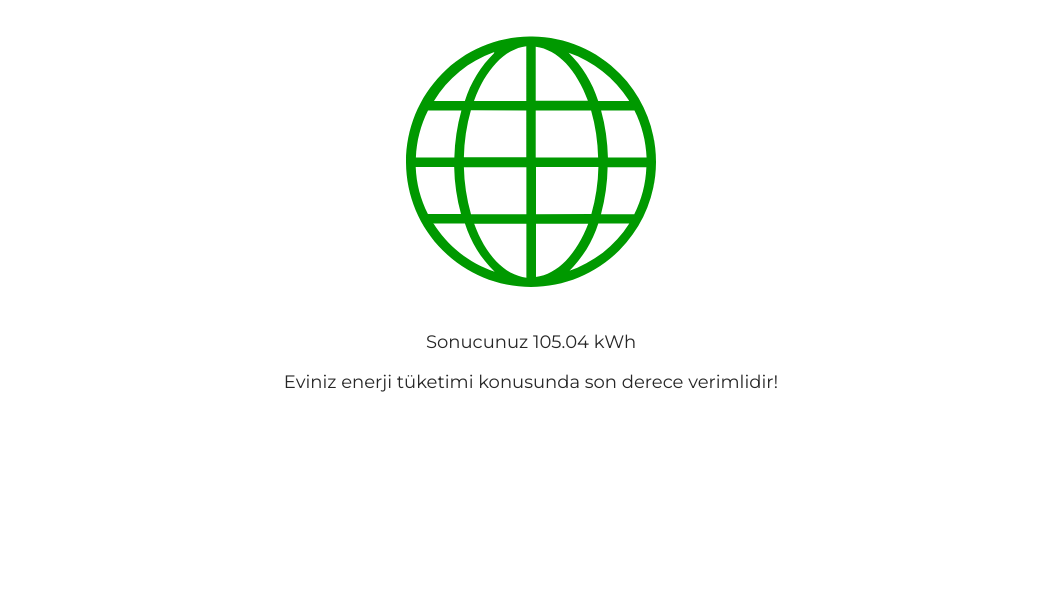
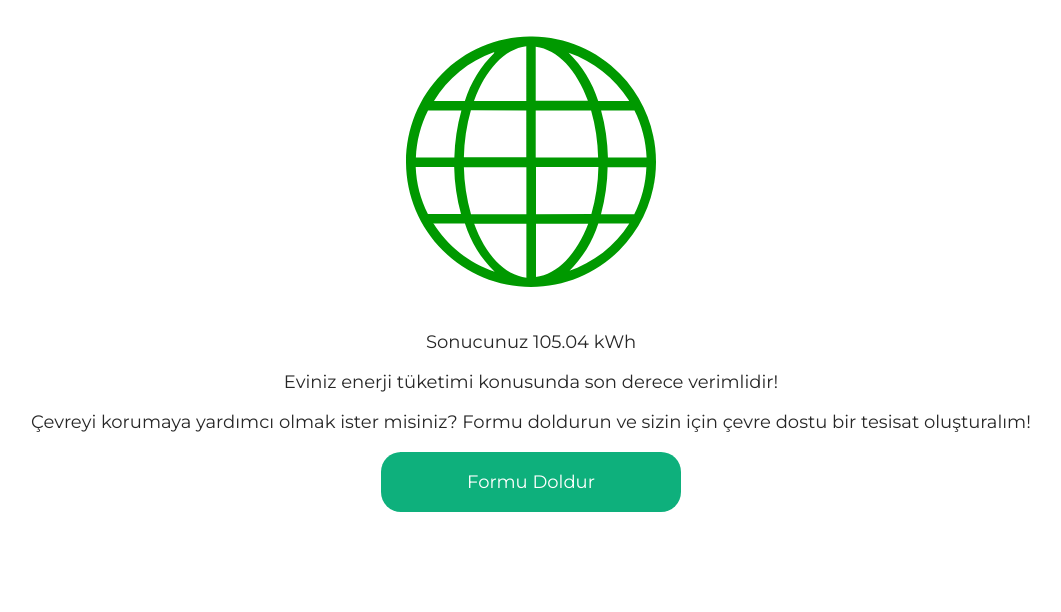
Before and after one commit to ArifCYildizer/L10, a Flask app: page /1/1/1 in a window 1280 px wide. Shown: the part 601-1213 px from the top of the page, without its empty margins (109-1170 px from the left). Before the commit the page ends 993 px from the top, so only its background shows below. Run offline with Flask 3, Linux system fonts and the light colour scheme.

Commit message:
Update end.html

```diff
--- a/L10/templates/end.html
+++ b/L10/templates/end.html
@@ -1,15 +1,15 @@
 <!doctype html>
 <html lang="en">
+
 <head>
   <meta charset="UTF-8">
-  <meta
-    name="viewport"
-    content="width=device-width, user-scalable=no, initial-scale=1.0, maximum-scale=1.0, minimum-scale=1.0"
-  >
+  <meta name="viewport"
+    content="width=device-width, user-scalable=no, initial-scale=1.0, maximum-scale=1.0, minimum-scale=1.0">
   <meta http-equiv="X-UA-Compatible" content="ie=edge">
   <link rel="stylesheet" href="../../static/css/style.css">
   <title>Akıllı evler için enerji verimlilik hesaplayıcısı</title>
 </head>
+
 <body>
   <header class="header">
     <div class="header__text">
@@ -21,12 +21,10 @@
     {% block content %}
     <h2 class="main__title main__title--margin">Evinizin enerji verimliliği:</h2>
     <div class="main__rez" id="end">
-        {%if result <= 150%}
-        <img class="rez__img" src="../../static/img/planet_good.svg" alt="">
+      {%if result <= 150%} <img class="rez__img" src="../../static/img/planet_good.svg" alt="">
         <span>Sonucunuz {{result}} kWh</span>
         <span>Eviniz enerji tüketimi konusunda son derece verimlidir!</span>
-        {%elif result > 150 and result < 300%}
-        <img class="rez__img" src="../../static/img/planet_medium.svg" alt="">
+        {%elif result > 150 and result < 300%} <img class="rez__img" src="../../static/img/planet_medium.svg" alt="">
           <span>Sonucunuz {{result}} kWh</span>
           <span>Evınızın enerji verimliliği orta düzeydedir!</span>
           {%elif result >= 300%}
@@ -34,6 +32,10 @@
           <span>Sonucunuz {{result}} kWh</span>
           <span>Evınızın enerji verimliliği ortalamadan düşüktür!</span>
           {%endif%}
+          <span>Çevreyi korumaya yardımcı olmak ister misiniz? Formu doldurun ve sizin için çevre dostu bir tesisat
+            oluşturalım!</span>
+          <a href="{{ url_for('form') }}" class="main__link">Formu Doldur</a>
+
     </div>
     {% endblock %}
   </main>
@@ -41,4 +43,5 @@
 
   </footer>
 </body>
+
 </html>
```
Lines whose indentation alone changed are shown as unchanged.
